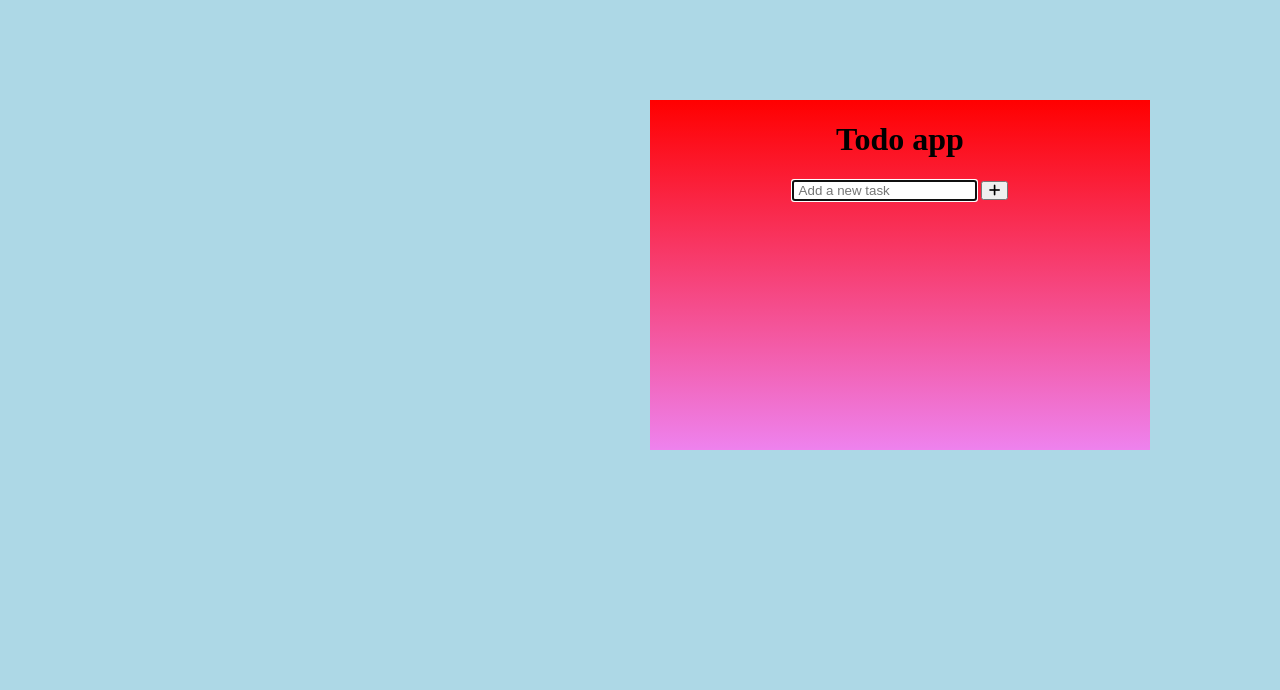
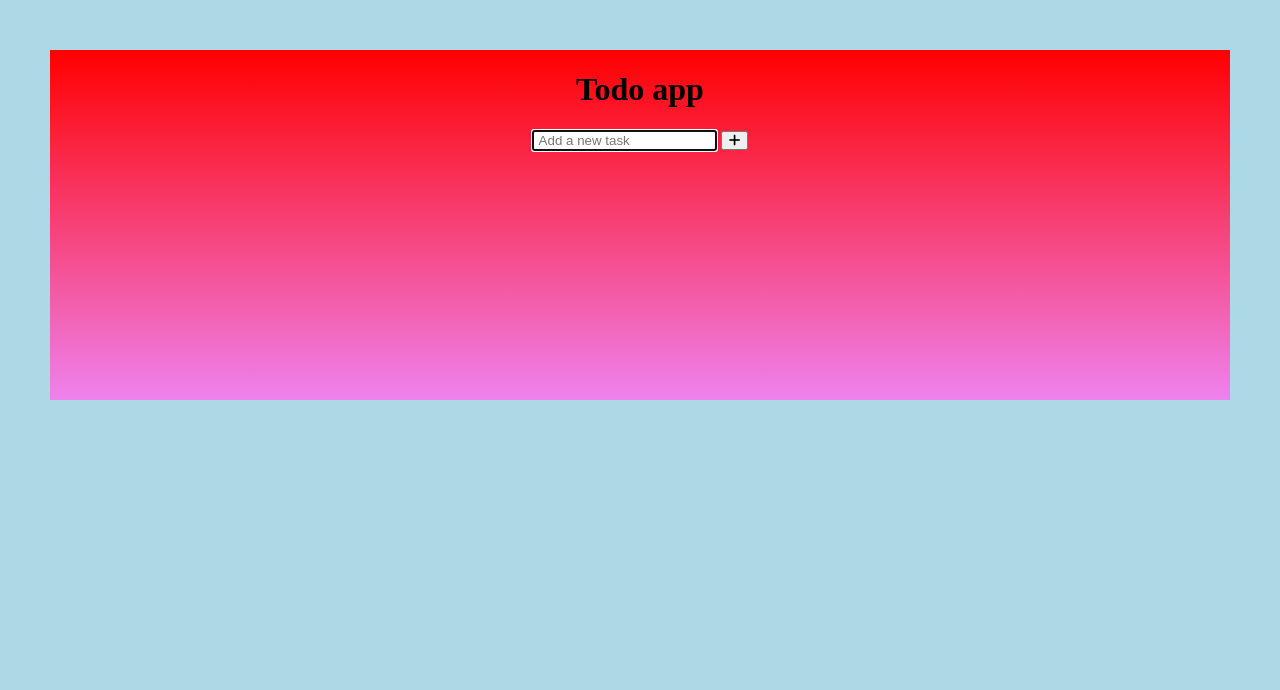
Before and after one commit to coderangel117/todolist, a PHP site: page / in a window 1280 px wide. Shown: the top 690 px of the page. After the commit the page ends 400 px from the top, so only its background shows below. Run offline with PHP 8.4, Linux system fonts and the light colour scheme; some libraries are stand-ins or nearby versions.

Commit message:
🎨 update sizer container

```diff
--- a/style.css
+++ b/style.css
@@ -5,17 +5,19 @@ body{
 	background-color:lightblue;
     color: black;
 }
+
 .container{
 	display: flex;
 	flex-direction: column;
 	align-items: center;
-	margin-left: 650px;
-	width: 500px;
+	margin-left: 50px;
+	margin-right: 50px;
 	text-align: center;
-	margin-top: 100px;
+	margin-top: 50px;
 	min-height: 350px;
 	background: linear-gradient(to bottom, red 0%, violet 100%);
 }
+
 ul{
 	display: flex;
 	flex-direction:column;
@@ -26,10 +28,12 @@ ul{
 	background: #51DF70 !important;
 	color: #00891E;
 }
+
 .delete {
 	display: none;
 }
-²li{
+
+li{
 	background-color: white;
 	color: black;
 	text-align: left;
```
